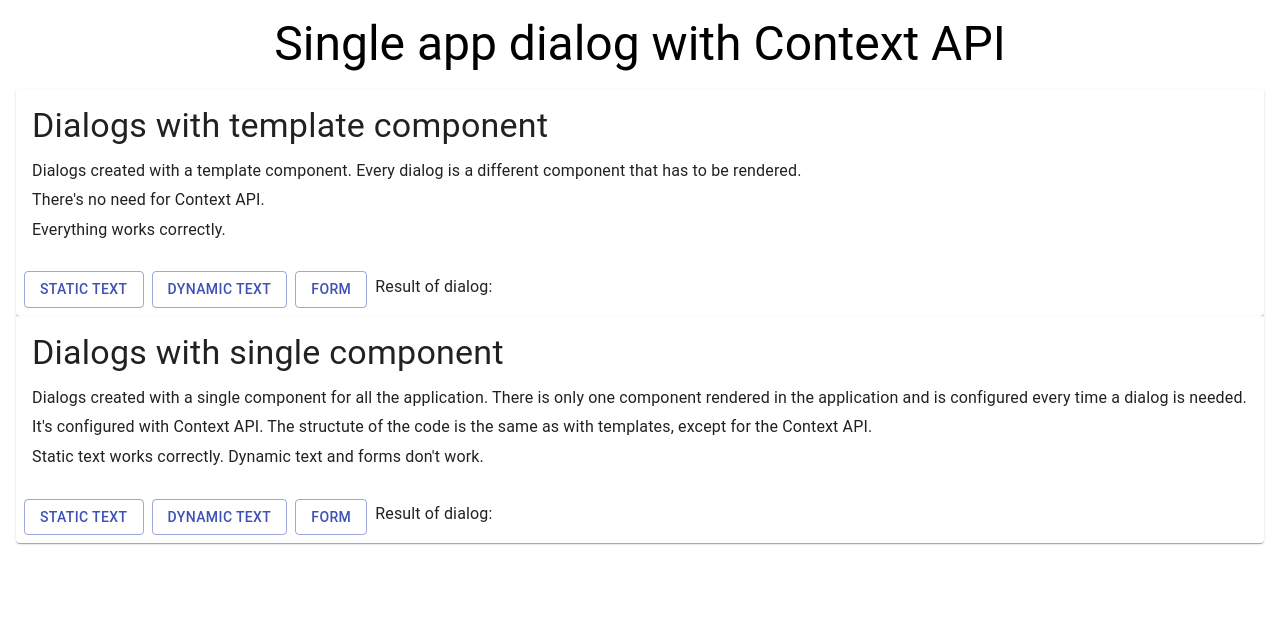
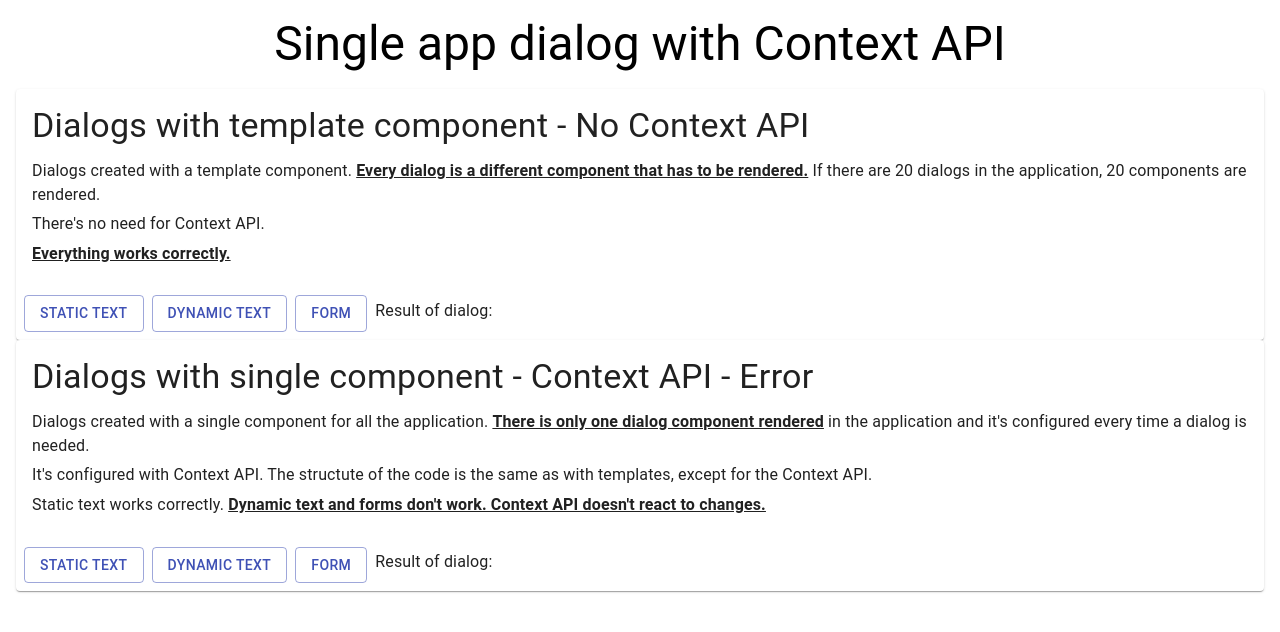
Before and after one commit to AMS777/react-single-app-dialog, a React (Create React App) app: page / in a window 1280 px wide. Shown: the top 632 px of the page. Built offline with nearby package versions, Linux system fonts and the light colour scheme.

Commit message:
Rename DialogsWithSingleComponent to DialogsWithSingleComponentError

```diff
--- a/src/components/dialogsWithSingleComponent/index.js
+++ /dev/null
@@ -1 +0,0 @@
-export { default } from './DialogsWithSingleComponent';
--- a/src/components/dialogsWithSingleComponent/DialogsWithSingleComponent.js
+++ b/src/components/dialogsWithSingleComponentError/DialogsWithSingleComponentError.js
@@ -8,7 +8,7 @@ import CardActions from '@material-ui/core/CardActions';
 import Typography from '@material-ui/core/Typography';
 import Button from '@material-ui/core/Button';
 
-function DialogsWithSingleComponent() {
+function DialogsWithSingleComponentError() {
   const [dialogResult, setDialogResult] = useState();
 
   const dialogStaticText = useDialogStaticText(setDialogResult);
@@ -20,18 +20,22 @@ function DialogsWithSingleComponent() {
       <Card>
         <CardContent>
           <Typography variant="h4" component="h2" gutterBottom>
-            Dialogs with single component
+            Dialogs with single component - Context API - Error
           </Typography>
           <Typography gutterBottom>
-            Dialogs created with a single component for all the application. There is only one
-            component rendered in the application and is configured every time a dialog is needed.
+            Dialogs created with a single component for all the application.{' '}
+            <strong>There is only one dialog component rendered</strong> in the application and it's
+            configured every time a dialog is needed.
           </Typography>
           <Typography gutterBottom>
             It's configured with Context API. The structute of the code is the same as with
             templates, except for the Context API.
           </Typography>
           <Typography gutterBottom>
-            Static text works correctly. Dynamic text and forms don't work.
+            Static text works correctly.{' '}
+            <strong>
+              Dynamic text and forms don't work. Context API doesn't react to changes.
+            </strong>
           </Typography>
         </CardContent>
         <CardActions>
@@ -55,4 +59,4 @@ function DialogsWithSingleComponent() {
   );
 }
 
-export default DialogsWithSingleComponent;
+export default DialogsWithSingleComponentError;
--- /dev/null
+++ b/src/components/dialogsWithSingleComponentError/index.js
@@ -0,0 +1 @@
+export { default } from './DialogsWithSingleComponentError';
--- a/src/components/dialogsWithTemplate/DialogsWithTemplate.js
+++ b/src/components/dialogsWithTemplate/DialogsWithTemplate.js
@@ -24,14 +24,17 @@ function DialogsWithTemplate() {
       <Card>
         <CardContent>
           <Typography variant="h4" component="h2" gutterBottom>
-            Dialogs with template component
+            Dialogs with template component - No Context API
           </Typography>
           <Typography gutterBottom>
-            Dialogs created with a template component. Every dialog is a different component that
-            has to be rendered.
+            Dialogs created with a template component.{' '}
+            <strong>Every dialog is a different component that has to be rendered.</strong> If there
+            are 20 dialogs in the application, 20 components are rendered.
           </Typography>
           <Typography gutterBottom>There's no need for Context API.</Typography>
-          <Typography gutterBottom>Everything works correctly.</Typography>
+          <Typography gutterBottom>
+            <strong>Everything works correctly.</strong>
+          </Typography>
         </CardContent>
         <CardActions>
           <Button onClick={dialogTemplateStaticText.open} color="primary" variant="outlined">
--- a/src/pages/homepage/Homepage.js
+++ b/src/pages/homepage/Homepage.js
@@ -1,7 +1,7 @@
 import React from 'react';
 
 import DialogsWithTemplate from 'components/dialogsWithTemplate';
-import DialogsWithSingleComponent from 'components/dialogsWithSingleComponent';
+import DialogsWithSingleComponentError from 'components/dialogsWithSingleComponentError';
 
 import Typography from '@material-ui/core/Typography';
 
@@ -15,7 +15,7 @@ function Homepage() {
       </header>
       <main>
         <DialogsWithTemplate />
-        <DialogsWithSingleComponent />
+        <DialogsWithSingleComponentError />
       </main>
     </>
   );
--- a/src/styles/global.css
+++ b/src/styles/global.css
@@ -14,3 +14,7 @@ code {
 .MuiDialog-paperScrollPaper {
   min-width: 33vw;
 }
+
+strong {
+  text-decoration: underline;
+}
```
Also changed, not shown: src/components/dialogsWithSingleComponentError/hooks.js (renamed from src/components/dialogsWithSingleComponent/hooks.js).
